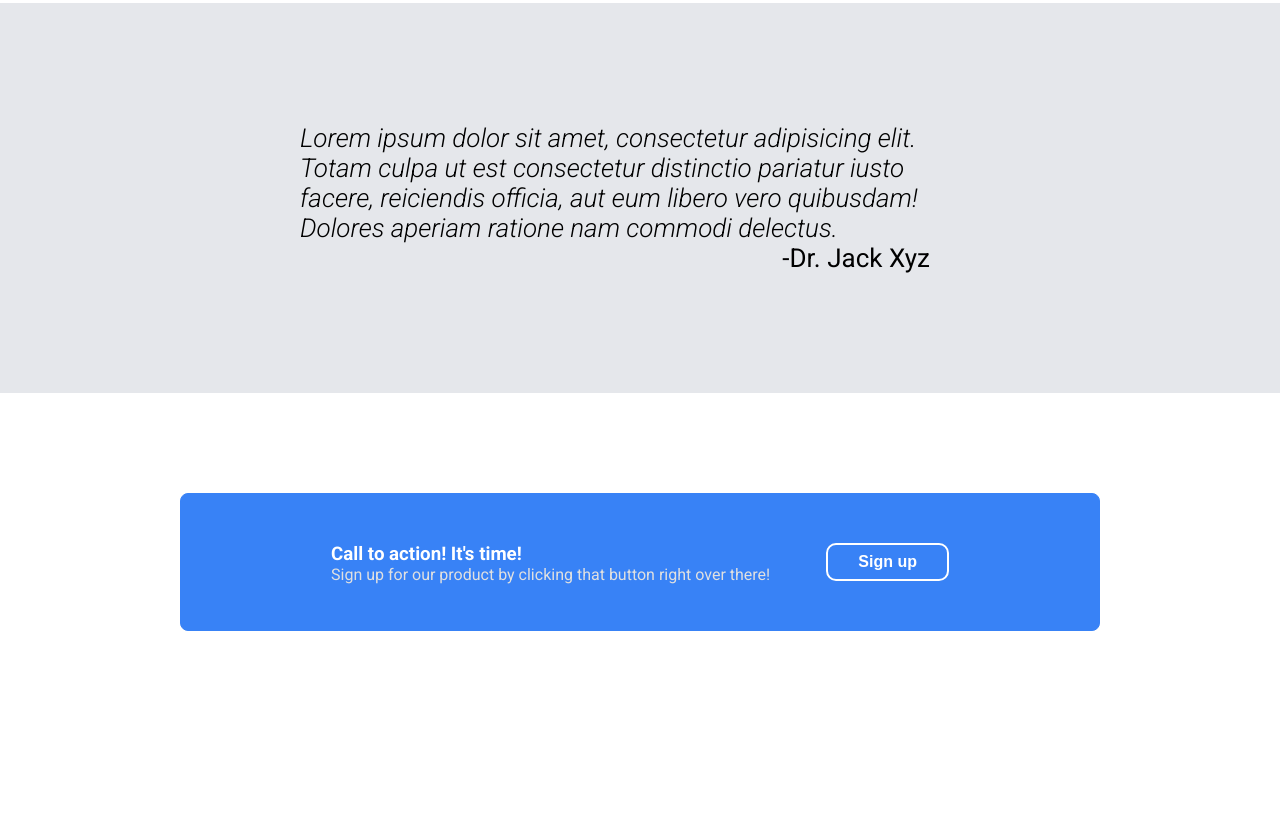
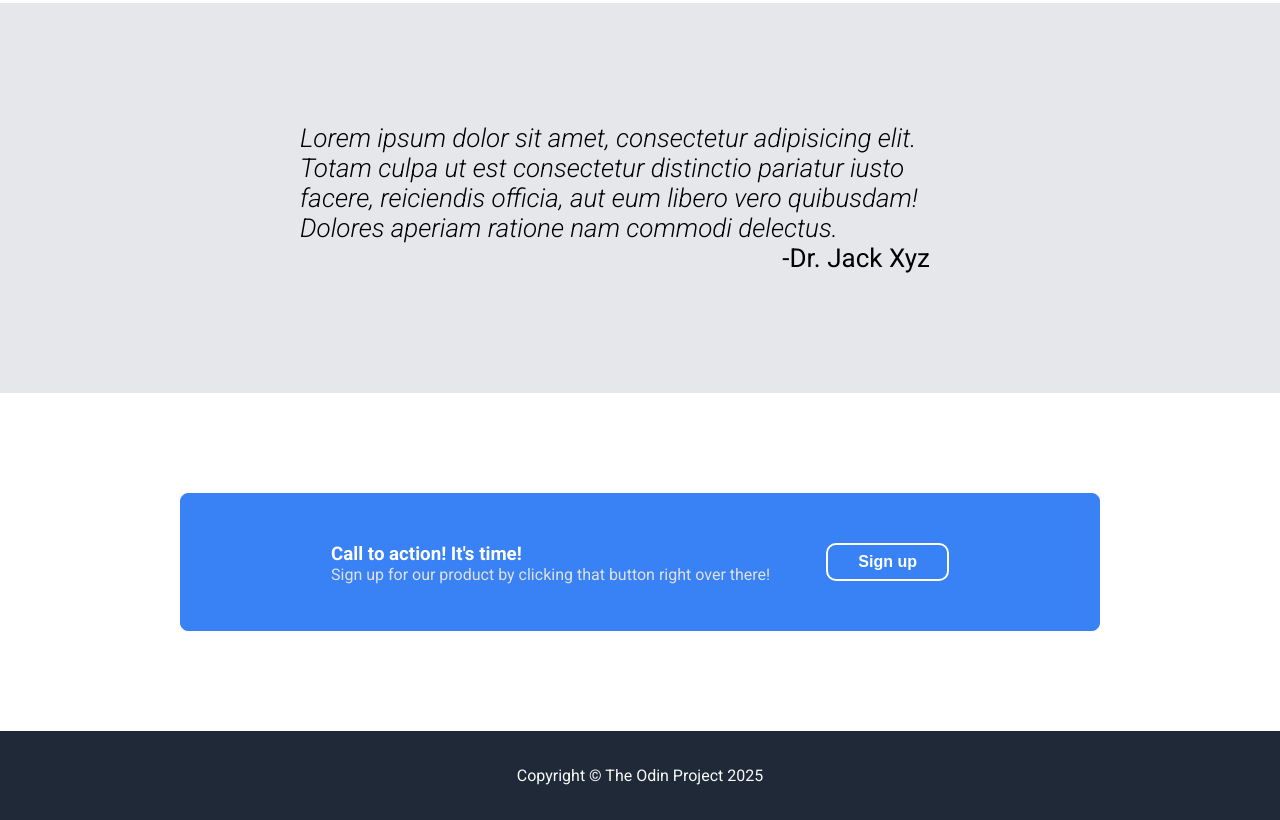
Before and after one commit to farzad-d/sample-landing-page-1, a plain HTML site: page index.html in a window 1280 px wide. Shown: the part 1007-1827 px from the top of the page. Before the commit the page ends 1738 px from the top, so only its background shows below. Drawn offline with Linux system fonts and the light colour scheme.

Commit message:
Add footer

```diff
--- a/index.html
+++ b/index.html
@@ -70,5 +70,6 @@
       </div>
       <button>Sign up</button>
     </div>
+    <footer>Copyright © The Odin Project 2025</footer>
   </body>
 </html>
--- a/style.css
+++ b/style.css
@@ -137,3 +137,10 @@ cite {
 h3 {
   margin-bottom: 0;
 }
+
+footer {
+  background-color: #1f2937;
+  color: #f9faf8;
+  text-align: center;
+  padding: 35px;
+}
```
